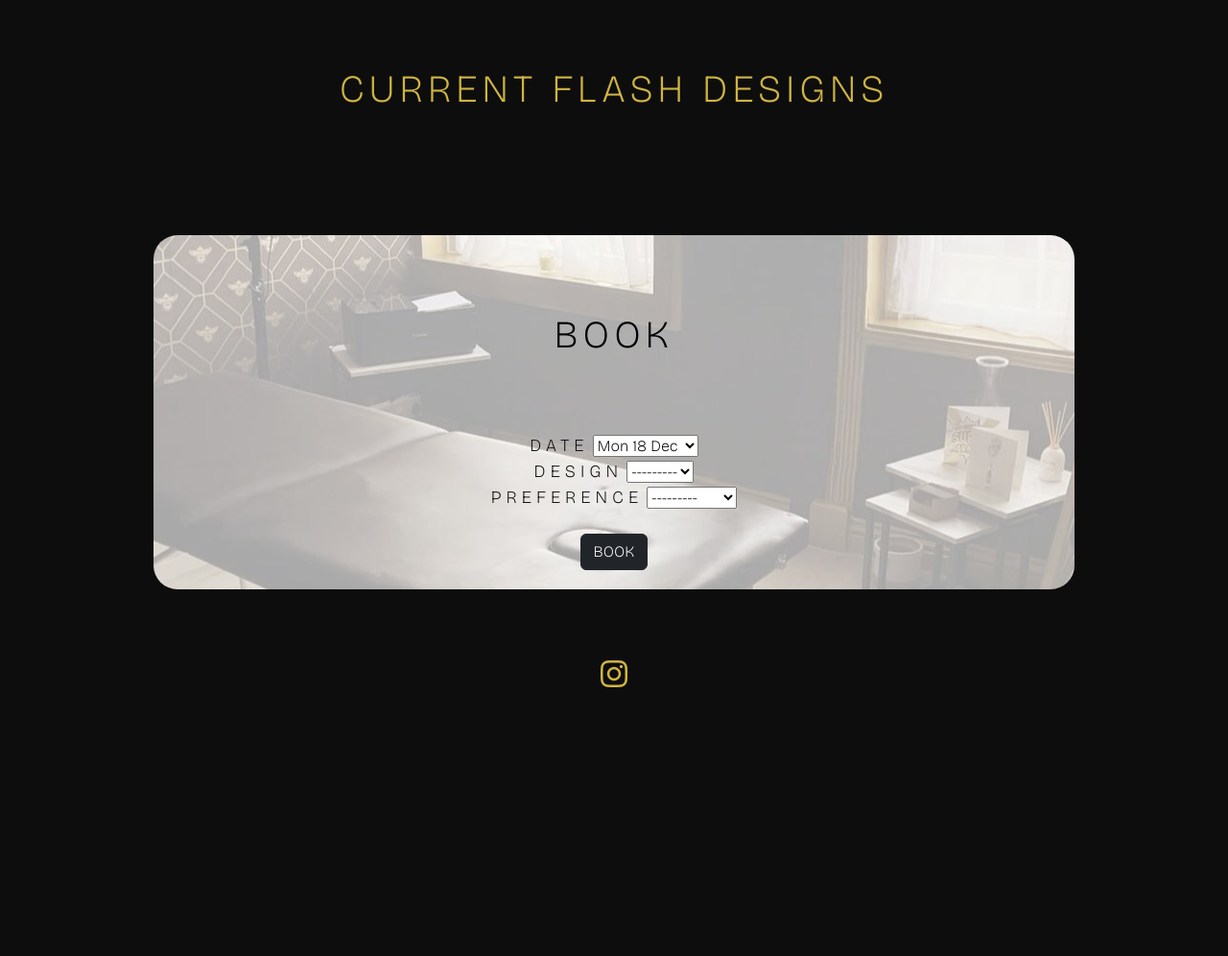
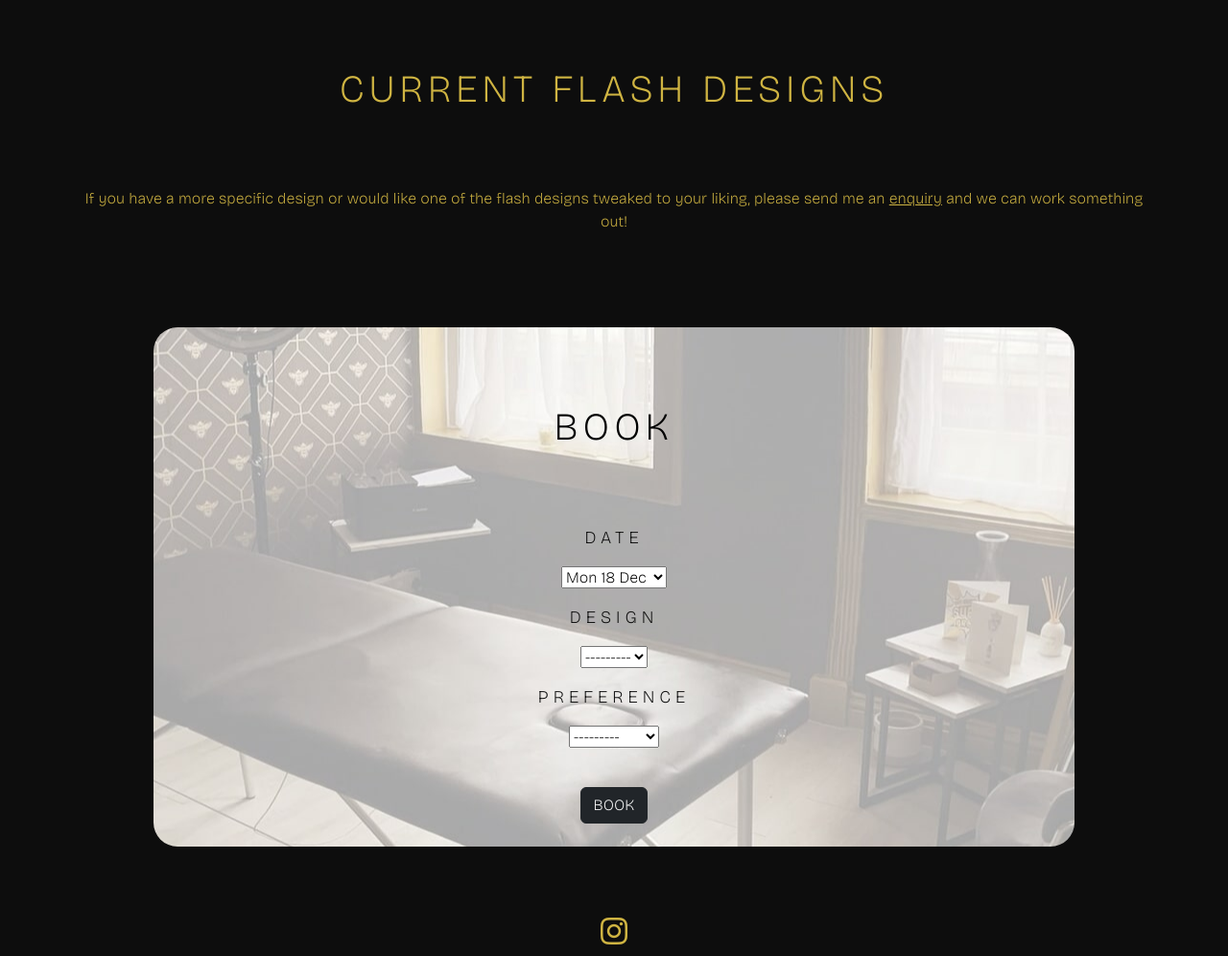
Before and after one commit to debbie-herridge/bee-inkspired, a Django app: page /book/ in a window 1280 px wide. Shown: the part 283-1279 px from the top of the page at 96% size. Before the commit the page ends 999 px from the top, so only its background shows below. Run offline with Django 3.2, Linux system fonts and the light colour scheme; the visitor is signed in with stand-in values (Sample User, id 1); data that the repository does not hold is empty; some libraries are stand-ins or nearby versions.

Commit message:
match style for booking and enquiry form

```diff
--- a/static/assets/css/style.css
+++ b/static/assets/css/style.css
@@ -89,9 +89,30 @@ body {
     padding: 75px 0px;
 } */
 
-.section-column {
-    text-align: center;
+p {
     color: #cfb442;
+}
+
+/* link to send enquiry */
+p a {
+    color: #cfb442;
+    font-weight: bolder;
+}
+
+p a:hover {
+    text-decoration: underline;
+    color: #ffdf50;
+
+}
+
+
+/* enquiry form */
+#id_enquiry {
+    width: 60%;
+    min-height: 150px;
+    background: transparent;
+    border: #000 2px solid;
+    border-radius: 5px;
 }
 
 /* heading */
--- a/templates/artist.html
+++ b/templates/artist.html
@@ -2,8 +2,8 @@
 
 <section class="container-fluid">
     <div class="row row-table justify-content-md-center">
-        <div class="col-md-4 section-column center">
-            <div id="artist-info">
+        <div class="col-md-4 text-center">
+            <div>
                 <h1>MEET LIV</h1>
                 <p>My name is Olivia Harper. I am a tattoo artist based in Wisbech. My tattoo journey began in October 2019,
                     I was an apprentice for a few months. Circumstances changed and I had to stop unfortunately. For a couple years,
--- a/templates/book.html
+++ b/templates/book.html
@@ -4,43 +4,51 @@
 
 <div class="container">
     <h1>Current Flash Designs</h1>
-    <div class="row">
+    <p class="text-center">
+        If you have a more specific design or would like one of the flash designs
+        tweaked to your liking, please send me an <a href="{% url 'enquire' %}"> enquiry</a> and we can work something out!
+    </p>
+    <div class="row mt-5">
 	{% for design in designs %}
-        <div class="col-12 col-sm-6 col-lg-3 mb-4">
-            <div class="card grow">
+        <div class="col-sm-6 col-lg-3 mb-4">
+            <div class="card">
                 <img class="card-img-top img-fluid img-thumbnail" src="{{ design.image.url }}" alt="{{ design.name }}">
+                <div class="overlay">
+                    <div class="text"><h1>{{ design.name }}</h1></div>
+                </div>
             </div>
         </div>
     {% endfor %}
     </div>
 </div>
 
-<div class="img-background mx-auto">
+<div class="img-background mx-auto text-center">
     <h1 class="login-header">Book</h1>
-    <div class="col-md-12 section-column center form-container">
-        <form method="POST">
+        <form method="POST" action="">
             {% csrf_token %}
-            <div>
-                <label class="booking-label">date</label>
+            <label class="booking-label">date</label>
+            <div class="m-3 text-center">
                 <select name="date">
                     {% for date in dates %}
                         <option value="{{date}}">{{date}}</option>
                     {% endfor %}
                 </select>
             </div>
-            <div>
-                <label class="booking-label">design</label>
-                    {{form.design}}
+            <label class="booking-label">design</label>
+            <div class="m-3">
+                {{form.design}}
+            </div>
+            <label class="booking-label">preference</label>
+            <div class="m-3">
+                {{form.preference}}
             </div>
             <div>
-                <label class="booking-label">preference</label>
-                    {{form.preference}}
+                <button type="submit" class="btn btn-dark btn-block m-4">Book</button>
             </div>
-            <div>
-                <button type="submit" class="btn btn-dark btn-block mt-4">Book</button>
             </div>
         </form>
     </div>
 </div>
 
+
 {%endblock%}
--- a/templates/dashboard-artist.html
+++ b/templates/dashboard-artist.html
@@ -43,7 +43,7 @@
           <div class="card card-body">
             <table class="table">
               <tr>
-                <th><h2>Name</h2></th>
+                <th colspan="2"><h2>Name</h2></th>
                 <th><h2>Email</h2></th>
                 <th><h2>Details</h2></th>
                 <th><h2>Image</h2></th>
@@ -51,7 +51,8 @@
               </tr>
               {% for enquiries in enquiry %}
               <tr>
-                <td>{{enquiries.customer}}</td>
+                <td>{{enquiries.customer.first_name}}</td>
+                <td>{{enquiries.customer.last_name}}</td>
                 <td>{{enquiries.customer.email}}</td>
                 <td>{{enquiries.enquiry}}</td>
                 <td><a class='btn btn-dark' href="{{enquiries.image.url}}" target="_blank">View Image</a></td>
--- a/templates/register.html
+++ b/templates/register.html
@@ -34,13 +34,12 @@
                     <p>Your password can’t be a commonly used password.</p>
                     <p>Your password can’t be entirely numeric.</p>
             </details>
-
             <div class="form-submit">
+                {{form.errors}}
                 <a href="{% url 'login' %}">Already have an account?</a>
                 <div>
                     <button type="submit" class="btn btn-dark btn-block mt-4">Register</button>
                 </div>
-                {{form.errors}}
             </div>
     </form>
     </div>
```
Also changed, not shown: other parts of static/assets/css/style.css (+31 -8 lines), templates/enquire.html (+7 -8 lines), templates/login.html (+3 -4 lines).
